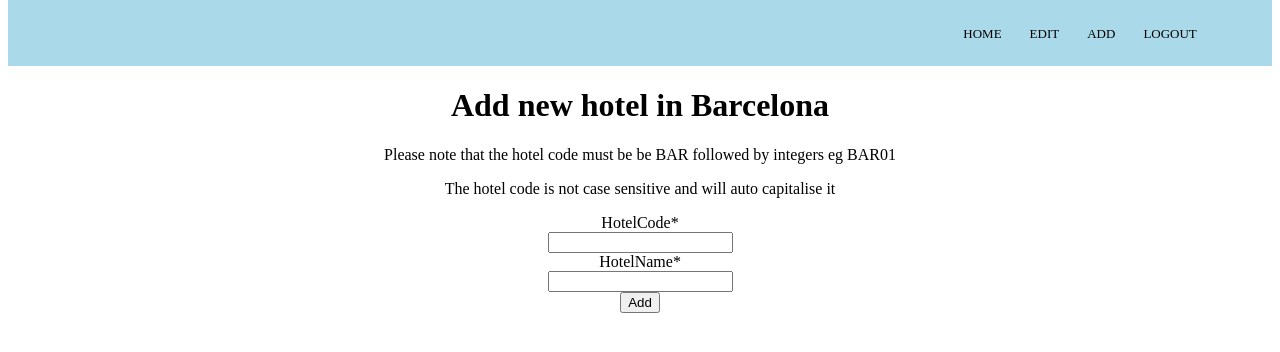
After one commit to Owen621/maykin-demo, a Django app: page /add in a window 1280 px wide. The commit adds this page. Shown: the top 352 px of the page. Run offline with Django 4.2, Linux system fonts and the light colour scheme; a user stored in the database is signed in; data comes from the database, SQL or seed files in the repository; both versions use the stored data as it was after the commit; some libraries are stand-ins or nearby versions.

Commit message:
Update and add new hotels complete

```diff
--- a/maykin_demo/demo/forms.py
+++ b/maykin_demo/demo/forms.py
@@ -1,6 +1,6 @@
 from django.contrib.auth.forms import UserCreationForm
 from django.contrib.auth.models import User
-from .models import ExtendedUser
+from .models import ExtendedUser, Hotel
 from django.forms import ModelForm
 
 class RegisterForm(UserCreationForm):
@@ -13,3 +13,15 @@ class ExtendedUserForm(ModelForm):
     class Meta:
         model = ExtendedUser
         fields = ['city']
+
+class UpdateHotelForm(ModelForm):
+
+    class Meta:
+        model = Hotel
+        fields = ['hotelName']
+
+class NewHotelForm(ModelForm):
+
+    class Meta:
+        model = Hotel
+        fields = ['hotelCode', 'hotelName']
--- a/maykin_demo/demo/management/commands/import_data.py
+++ b/maykin_demo/demo/management/commands/import_data.py
@@ -4,6 +4,7 @@ import requests
 from django.core.management.base import BaseCommand
 from requests.auth import HTTPBasicAuth
 
+#I cannot use django-cron in windows
 class Command(BaseCommand):
 
     help = ("Imports data on hotels and cities over authenticated HTTP into hotel and city models respetively")
@@ -37,6 +38,7 @@ class Command(BaseCommand):
 
         reader = csv.reader(response[0].text.splitlines(), delimiter=';')
         for row in reader:
+            #if this city does not already exist in the database
             if len(City.objects.filter(cityCode=row[0])) == 0:
                 City.objects.create(
                     cityCode=row[0],
--- a/maykin_demo/demo/models.py
+++ b/maykin_demo/demo/models.py
@@ -1,5 +1,7 @@
 from django.db import models
 from django.contrib.auth.models import User
+from django.utils.text import slugify
+import uuid
 # Create your models here.
 
 class City (models.Model):
@@ -12,10 +14,21 @@ class City (models.Model):
 
 class Hotel (models.Model):
 
+    slug = models.SlugField(max_length=100, unique=True)
     city = models.ForeignKey(
         City, blank=True, on_delete=models.CASCADE)
     hotelCode = models.CharField(max_length=10)
     hotelName = models.CharField(max_length=255)
+
+    def __str__(self):
+        return self.hotelName
+
+    def save(self, *args, **kwargs):
+        value = self.hotelCode
+        self.slug = slugify(value)
+        super().save(*args, **kwargs)
+
+
 
 
 class ExtendedUser(models.Model):
--- /dev/null
+++ b/maykin_demo/demo/templates/demo/add.html
@@ -0,0 +1,22 @@
+{% extends "demo/base.html" %}
+{% load crispy_forms_tags %}
+
+{% block content %}
+    <header><h1>Add new hotel in {{city}}</h1></header>
+    <p>Please note that the hotel code must be be {{city.cityCode}} followed by integers eg {{city.cityCode}}01</p>
+    <p>The hotel code is not case sensitive and will auto capitalise it</p>
+
+    <form method="POST" class="form-group">
+        {% csrf_token %}
+        {{form|crispy}}
+        <button type="submit" class="btn btn-success">Add</button>
+    </form>
+    {% if invalid %}
+        <br>
+        <p>Invalid hotel code</p>
+    {% elif exist %}
+        <br>
+        <p>Hotel code already exists, must be unique</p>
+    {% endif %}
+
+{% endblock %}
--- a/maykin_demo/demo/templates/demo/base.html
+++ b/maykin_demo/demo/templates/demo/base.html
@@ -92,6 +92,7 @@
                 <li><a href="/home">HOME</a></li>
                 {% if request.user.is_authenticated %}
                     <li><a href="/edit">EDIT</a></li>
+                    <li><a href="/add">ADD</a></li>
                     <li><a href="/logout">LOGOUT</a></li>
                 {% else %}
                     <li><a href="/register">REGISTER</a></li>
--- a/maykin_demo/demo/templates/demo/home.html
+++ b/maykin_demo/demo/templates/demo/home.html
@@ -22,7 +22,8 @@
                 <main id="home">
                     <p>A program written by Owen Freeman as a test project for Maykin Media</p>
                     <p>Management command written to import data of hotels and cities over authenticated HTTP</p>
-                    <p>User can select these cities and view the respective hotels</p>
+                    <p>Users can select these cities and view the respective hotels</p>
+                    <p>Users can register for a certain city to add, update and remove hotels from that city</p>
                 </main>
             {% endif %}
 
--- a/maykin_demo/demo/urls.py
+++ b/maykin_demo/demo/urls.py
@@ -1,4 +1,4 @@
-from .views import home, register, Userlogin, edit, deleteHotel
+from .views import home, register, Userlogin, edit, deleteHotel, hotelPage, add
 from django.urls import path
 
 app_name = 'demo'
@@ -9,5 +9,7 @@ urlpatterns = [
     path('login', Userlogin, name="login-view"),
     path('edit', edit, name="edit-view"),
     path('delete/<int:pk>', deleteHotel, name="delete-view"),
+    path('add', add, name="add"),
+    path("<slug:slug>", hotelPage, name="hotel-view"),
 
 ]
--- a/maykin_demo/demo/views.py
+++ b/maykin_demo/demo/views.py
@@ -1,9 +1,10 @@
 from django.shortcuts import render, redirect
 from django.http import HttpResponse
 from .models import Hotel, City, ExtendedUser
-from .forms import RegisterForm, ExtendedUserForm
+from .forms import RegisterForm, ExtendedUserForm, NewHotelForm, UpdateHotelForm
 from django.contrib.auth import login, authenticate
 from .decorators import authenticated_user, unauthenticated_user
+from django.http import Http404
 
 # Create your views here.
 
@@ -73,6 +74,8 @@ def Userlogin(response):
 @authenticated_user
 def edit(response):
 
+    updated = False
+    added = False
     deleted = False
     noCity = False
     form = None
@@ -87,6 +90,10 @@ def edit(response):
 
         if 'deleted' in response.GET:
             deleted = True
+        elif 'added' in response.GET:
+            added = True
+        elif 'updated' in response.GET:
+            updated = True
 
         if ExtendedUser.objects.get(user=response.user.id).city == None:
             form = ExtendedUserForm()
@@ -96,7 +103,8 @@ def edit(response):
                 user=response.user.id).city).order_by("hotelCode")
 
 
-    context = {"form": form, "noCity": noCity, "hotels": hotels, "deleted": deleted}
+    context = {"form": form, "noCity": noCity, "hotels": hotels,
+                "deleted": deleted, "added": added, "updated": updated}
     return render(response, "demo/edit.html", context)
 
 
@@ -115,3 +123,66 @@ def deleteHotel(response, pk):
 
     else:
         return redirect("/edit")
+
+@authenticated_user
+def hotelPage(response, slug=None):
+
+    hotel = None
+    if slug is not None:
+        try:
+            hotel = Hotel.objects.get(slug=slug)
+        except Hotel.DoesNotExist:
+            raise Http404
+        except Hotel.MultipleObjectsReturned:
+           hotel = Hotel.objects.filter(slug=slug).first()
+        except:
+            raise Http404
+
+    if ExtendedUser.objects.get(user=response.user.id).city != hotel.city:
+        return redirect("/home")
+    else:
+        if response.method == "POST":
+            form = UpdateHotelForm(response.POST, instance=hotel)
+            if form.is_valid():
+                form.save()
+                return redirect("/edit?updated")
+        else:
+            form = UpdateHotelForm()
+
+
+    context = {"hotel": hotel, "form": form}
+
+    return render(response, "demo/hotel.html", context)
+
+@authenticated_user
+def add(response):
+
+    city = ExtendedUser.objects.get(user=response.user.id).city
+    invalid = False
+    exist = False
+
+    if response.method == "POST":
+
+        form = NewHotelForm(response.POST)
+        if form.is_valid():
+            hotel = form.save(commit=False)
+
+            if city.cityCode.lower() == hotel.hotelCode.lower()[:len(city.cityCode)]:
+                try:
+                    int(hotel.hotelCode[len(city.cityCode):])
+                    if len(Hotel.objects.filter(hotelCode=hotel.hotelCode.upper()))==0:
+                        hotel.hotelCode = hotel.hotelCode.upper()
+                        hotel.city = city
+                        hotel.save()
+                        return redirect("/edit?added")
+                    else:
+                        exist = True
+                except ValueError:
+                    invalid = True
+            else:
+                invalid = True
+    else:
+        form = NewHotelForm()
+
+    context = {"form": form, "city": city, "invalid": invalid, "exist": exist}
+    return render(response, "demo/add.html", context)
```
Also changed, not shown: maykin_demo/demo/templates/demo/delete.html (deleted, +0 -14 lines), maykin_demo/demo/templates/demo/edit.html (+6 -5 lines), maykin_demo/demo/templates/demo/hotel.html (added, +18 -0 lines), maykin_demo/maykin_demo/settings.py (+8 -0 lines), maykin_demo/db.sqlite3, maykin_demo/demo/migrations/0007_hotel_slug.py (added), maykin_demo/demo/migrations/0008_alter_hotel_slug.py (added), maykin_demo/demo/migrations/0009_alter_hotel_slug.py (added).
